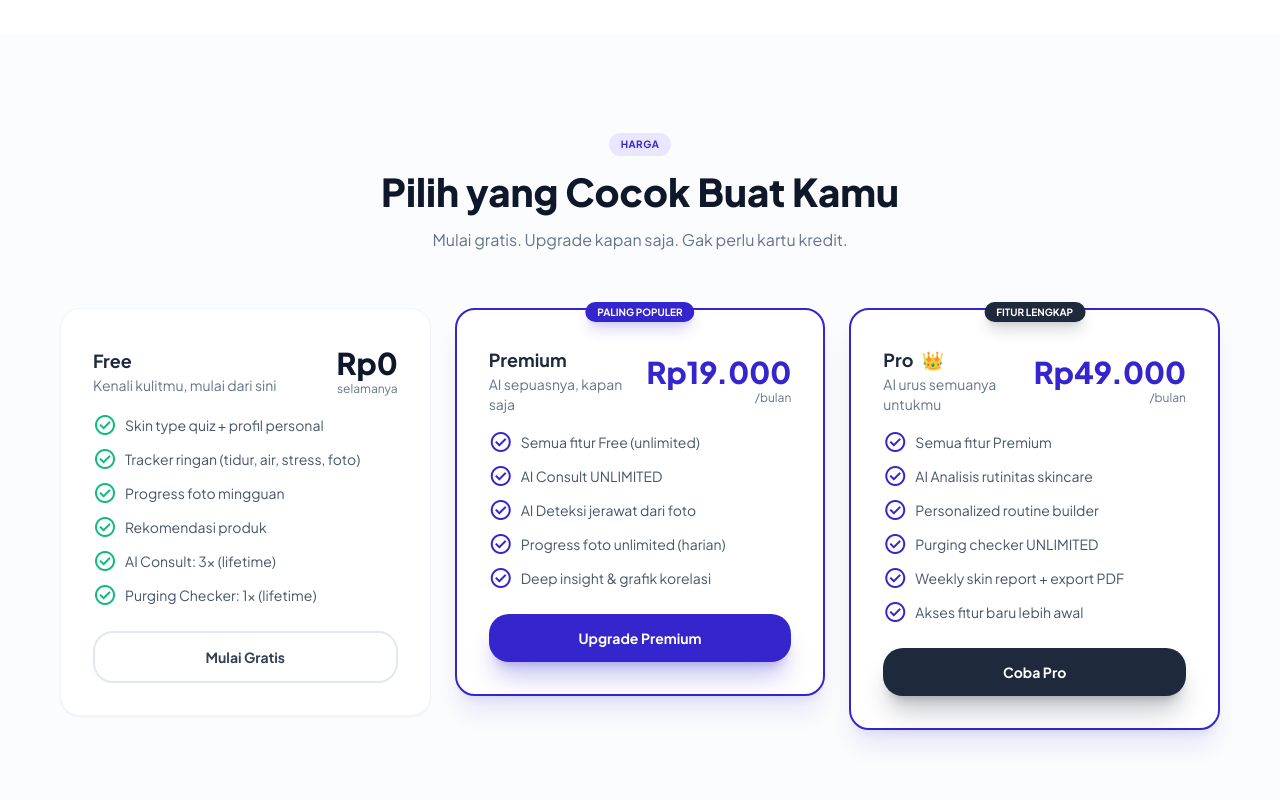
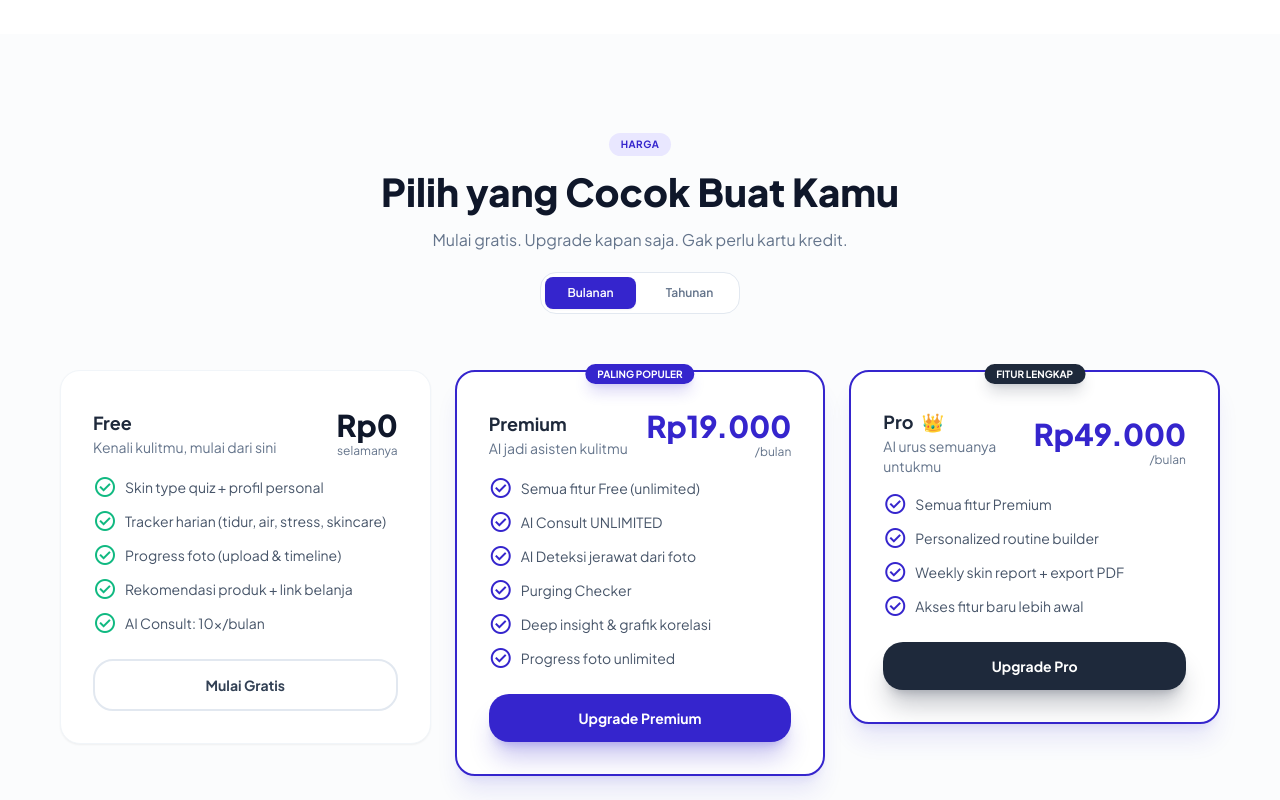
Before and after one commit to wisnuwrdh/narehat, a Next.js app: page / in a window 1280 px wide. Shown: the part 3420-4220 px from the top of the page. Built offline with nearby package versions, Linux system fonts and the light colour scheme.

Commit message:
feat(pricing): restruktur pricing — monthly limits, AI vision paid-only, landing page toggle tahunan

```diff
--- a/app/(app)/ai-consult/page.tsx
+++ b/app/(app)/ai-consult/page.tsx
@@ -42,13 +42,13 @@ export default function AIConsultPage() {
   });
   const [input, setInput] = useState("");
   const [loading, setLoading] = useState(false);
-  const [freeRemaining, setFreeRemaining] = useState(3);
+  const [freeRemaining, setFreeRemaining] = useState(10);
   const scrollRef = useRef<HTMLDivElement>(null);
   const textareaRef = useRef<HTMLTextAreaElement>(null);
 
   const isPremium = user.plan !== "free";
   const limitReached = !isPremium && freeRemaining <= 0;
-  const FREE_LIMIT = 3;
+  const FREE_LIMIT = 10;
 
   useEffect(() => {
     if (isPremium) return;
@@ -344,8 +344,8 @@ export default function AIConsultPage() {
         {limitReached && (
           <div className="pt-2">
             <div className="bg-gradient-to-r from-primary to-accent rounded-2xl p-4 text-white">
-              <p className="text-sm font-bold mb-1">Batas konsultasi gratis tercapai</p>
-              <p className="text-xs text-white/80 mb-3">Kamu telah menggunakan {FREE_LIMIT}x konsultasi gratis. Upgrade ke Premium untuk AI Consult unlimited + deteksi jerawat dari foto.</p>
+              <p className="text-sm font-bold mb-1">Batas konsultasi bulanan tercapai</p>
+              <p className="text-xs text-white/80 mb-3">Kamu telah menggunakan {FREE_LIMIT}x konsultasi gratis bulan ini. Upgrade ke Premium untuk AI Consult unlimited + deteksi jerawat dari foto.</p>
               <Link
                 href="/pricing"
                 className="inline-block px-4 py-2 bg-white text-primary text-xs font-bold rounded-xl"
--- a/app/(app)/subscription/page.tsx
+++ b/app/(app)/subscription/page.tsx
@@ -19,8 +19,7 @@ const plans = [
       "Tracker harian (tidur, air, stress, skincare)",
       "Progress foto (upload & timeline)",
       "Rekomendasi produk + link belanja",
-      "AI Consult: 3x (lifetime)",
-      "Purging Checker: 1x (lifetime)",
+      "AI Consult: 10x/bulan",
     ],
     planId: "free" as const,
     badge: null,
@@ -34,8 +33,9 @@ const plans = [
       "Semua fitur Free",
       "AI Consult UNLIMITED",
       "AI Deteksi jerawat dari foto",
-      "Insight korelasi & grafik tren",
-      "Foto & tracking history unlimited",
+      "Purging Checker",
+      "Deep insight & grafik korelasi",
+      "Progress foto unlimited",
     ],
     planId: "premium" as const,
     monthlyPlan: "premium_monthly" as const,
@@ -49,9 +49,7 @@ const plans = [
     period: { monthly: "/bulan", yearly: "/tahun" },
     features: [
       "Semua fitur Premium",
-      "AI Analisis rutinitas skincare",
       "Personalized routine builder",
-      "Purging checker UNLIMITED",
       "Weekly skin report + export PDF",
       "Akses fitur baru lebih awal",
     ],
--- a/app/api/ai/consult/route.ts
+++ b/app/api/ai/consult/route.ts
@@ -23,6 +23,15 @@ setInterval(() => {
   }
 }, 60_000);
 
+function firstDayOfMonth(): string {
+  const d = new Date();
+  d.setDate(1);
+  d.setHours(0, 0, 0, 0);
+  return d.toISOString();
+}
+
+const FREE_MONTHLY_LIMIT = 10;
+
 export async function POST(request: NextRequest) {
   try {
     const supabase = await createClient();
@@ -41,20 +50,20 @@ export async function POST(request: NextRequest) {
       .maybeSingle();
 
     const isPaying = profile && profile.plan !== "free";
-    const FREE_LIMIT = 3;
 
     if (!isPaying) {
       const { data: usageRows } = await supabase
         .from("ai_usage")
         .select("id")
         .eq("user_id", user.id)
-        .eq("feature", "consult");
+        .eq("feature", "consult")
+        .gte("created_at", firstDayOfMonth());
 
-      if ((usageRows || []).length >= FREE_LIMIT) {
+      if ((usageRows || []).length >= FREE_MONTHLY_LIMIT) {
         return NextResponse.json(
           {
-            error: "Batas konsultasi gratis tercapai",
-            message: "Kamu sudah menggunakan 3x AI Consult gratis. Upgrade ke Premium untuk konsultasi unlimited.",
+            error: "Batas konsultasi bulanan tercapai",
+            message: `Kamu sudah menggunakan ${FREE_MONTHLY_LIMIT}x AI Consult bulan ini. Upgrade ke Premium untuk konsultasi unlimited.`,
             free_remaining: 0,
           },
           { status: 402 }
@@ -128,9 +137,10 @@ export async function POST(request: NextRequest) {
         .from("ai_usage")
         .select("id")
         .eq("user_id", user.id)
-        .eq("feature", "consult");
+        .eq("feature", "consult")
+        .gte("created_at", firstDayOfMonth());
 
-      const freeRemaining = Math.max(0, FREE_LIMIT - (afterRows || []).length);
+      const freeRemaining = Math.max(0, FREE_MONTHLY_LIMIT - (afterRows || []).length);
 
       return NextResponse.json({
         question,
--- a/app/api/ai/quota/route.ts
+++ b/app/api/ai/quota/route.ts
@@ -1,11 +1,14 @@
 import { NextResponse } from "next/server";
 import { createClient } from "@/lib/supabase/server";
 
-const FREE_LIMITS: Record<string, number> = {
-  consult: 3,
-  purging: 1,
-  detect: 0,
-};
+const FREE_MONTHLY_LIMIT = 10;
+
+function firstDayOfMonth(): string {
+  const d = new Date();
+  d.setDate(1);
+  d.setHours(0, 0, 0, 0);
+  return d.toISOString();
+}
 
 export async function GET() {
   const supabase = await createClient();
@@ -31,7 +34,8 @@ export async function GET() {
   const { data: usage } = await supabase
     .from("ai_usage")
     .select("feature")
-    .eq("user_id", user.id);
+    .eq("user_id", user.id)
+    .gte("created_at", firstDayOfMonth());
 
   const counts: Record<string, number> = {};
   for (const row of usage || []) {
@@ -41,17 +45,17 @@ export async function GET() {
   return NextResponse.json({
     consult: {
       used: counts.consult || 0,
-      limit: FREE_LIMITS.consult,
+      limit: FREE_MONTHLY_LIMIT,
       unlimited: false,
     },
     purging: {
-      used: counts.purging || 0,
-      limit: FREE_LIMITS.purging,
+      used: 0,
+      limit: 0,
       unlimited: false,
     },
     detect: {
-      used: counts.detect || 0,
-      limit: FREE_LIMITS.detect,
+      used: 0,
+      limit: 0,
       unlimited: false,
     },
   });
--- a/components/landing/PricingSection.tsx
+++ b/components/landing/PricingSection.tsx
@@ -3,19 +3,20 @@
 import Link from "next/link";
 import { useEffect, useRef, useState } from "react";
 
+type Billing = "monthly" | "yearly";
+
 const plans = [
   {
     name: "Free",
     subtitle: "Kenali kulitmu, mulai dari sini",
-    price: "Rp0",
-    period: "selamanya",
+    price: { monthly: "Rp0", yearly: "Rp0" },
+    period: { monthly: "selamanya", yearly: "selamanya" },
     features: [
       "Skin type quiz + profil personal",
-      "Tracker ringan (tidur, air, stress, foto)",
-      "Progress foto mingguan",
-      "Rekomendasi produk",
-      "AI Consult: 3x (lifetime)",
-      "Purging Checker: 1x (lifetime)",
+      "Tracker harian (tidur, air, stress, skincare)",
+      "Progress foto (upload & timeline)",
+      "Rekomendasi produk + link belanja",
+      "AI Consult: 10x/bulan",
     ],
     cta: "Mulai Gratis",
     href: "/register",
@@ -23,15 +24,16 @@ const plans = [
   },
   {
     name: "Premium",
-    subtitle: "AI sepuasnya, kapan saja",
-    price: "Rp19.000",
-    period: "/bulan",
+    subtitle: "AI jadi asisten kulitmu",
+    price: { monthly: "Rp19.000", yearly: "Rp149.000" },
+    period: { monthly: "/bulan", yearly: "/tahun" },
     features: [
       "Semua fitur Free (unlimited)",
       "AI Consult UNLIMITED",
       "AI Deteksi jerawat dari foto",
-      "Progress foto unlimited (harian)",
+      "Purging Checker",
       "Deep insight & grafik korelasi",
+      "Progress foto unlimited",
     ],
     cta: "Upgrade Premium",
     href: "/register?plan=premium_monthly",
@@ -41,17 +43,15 @@ const plans = [
   {
     name: "Pro",
     subtitle: "AI urus semuanya untukmu",
-    price: "Rp49.000",
-    period: "/bulan",
+    price: { monthly: "Rp49.000", yearly: "Rp399.000" },
+    period: { monthly: "/bulan", yearly: "/tahun" },
     features: [
       "Semua fitur Premium",
-      "AI Analisis rutinitas skincare",
       "Personalized routine builder",
-      "Purging checker UNLIMITED",
       "Weekly skin report + export PDF",
       "Akses fitur baru lebih awal",
     ],
-    cta: "Coba Pro",
+    cta: "Upgrade Pro",
     href: "/register?plan=pro_monthly",
     featured: true,
     badge: "FITUR LENGKAP",
@@ -60,6 +60,7 @@ const plans = [
 
 export default function PricingSection() {
   const [visible, setVisible] = useState(false);
+  const [billing, setBilling] = useState<Billing>("monthly");
   const ref = useRef<HTMLDivElement>(null!);
 
   useEffect(() => {
@@ -88,6 +89,23 @@ export default function PricingSection() {
             Pilih yang Cocok Buat Kamu
           </h2>
           <p className="text-sm lg:text-base text-muted mt-3">Mulai gratis. Upgrade kapan saja. Gak perlu kartu kredit.</p>
+
+          <div className="flex gap-2 bg-white p-1 rounded-xl border border-border-light max-w-[200px] mx-auto mt-5">
+            {(["monthly", "yearly"] as Billing[]).map((b) => (
+              <button
+                key={b}
+                onClick={() => setBilling(b)}
+                className={`flex-1 py-2 text-xs font-semibold rounded-lg transition-all ${
+                  billing === b ? "text-white bg-primary shadow-sm" : "text-muted hover:text-slate-700"
+                }`}
+              >
+                {b === "monthly" ? "Bulanan" : "Tahunan"}
+              </button>
+            ))}
+          </div>
+          {billing === "yearly" && (
+            <p className="text-[11px] text-emerald-600 font-medium mt-2">Hemat 32–35% dengan langganan tahunan</p>
+          )}
         </div>
 
         <div className="grid grid-cols-1 md:grid-cols-3 gap-4 lg:gap-6 items-start">
@@ -96,9 +114,7 @@ export default function PricingSection() {
               key={plan.name}
               className={`relative rounded-2xl p-6 lg:p-8 pricing-card transition-all duration-300 hover:-translate-y-1.5 ${
                 plan.featured
-                  ? i === 2
-                    ? "bg-white border-2 border-primary shadow-xl shadow-primary/10"
-                    : "bg-white border-2 border-primary shadow-xl shadow-primary/10 md:scale-105"
+                  ? "bg-white border-2 border-primary shadow-xl shadow-primary/10 md:scale-105"
                   : "bg-white border border-border-subtle shadow-sm"
               } ${visible ? "reveal visible" : "reveal"}`}
               style={{ transitionDelay: `${i * 0.1}s` }}
@@ -106,7 +122,7 @@ export default function PricingSection() {
               {plan.badge && (
                 <div className="absolute -top-3 left-1/2 -translate-x-1/2">
                   <span className={`px-3 py-1 text-white text-[10px] font-bold rounded-full shadow-lg ${
-                    i === 2 ? "bg-slate-800 shadow-slate-800/20" : "bg-primary shadow-primary/20"
+                    plan.badge === "FITUR LENGKAP" ? "bg-slate-800 shadow-slate-800/20" : "bg-primary shadow-primary/20"
                   }`}>
                     {plan.badge}
                   </span>
@@ -117,15 +133,15 @@ export default function PricingSection() {
                 <div>
                   <h3 className="font-bold text-slate-800 text-base lg:text-lg flex items-center gap-2">
                     {plan.name}
-                    {i === 2 && <span className="text-lg">👑</span>}
+                    {plan.name === "Pro" && <span className="text-lg">👑</span>}
                   </h3>
                   <p className="text-xs lg:text-sm text-muted">{plan.subtitle}</p>
                 </div>
                 <div className="text-right">
                   <p className={`text-2xl lg:text-3xl font-extrabold ${plan.featured ? "text-primary" : "text-slate-900"}`}>
-                    {plan.price}
+                    {plan.price[billing]}
                   </p>
-                  <p className="text-[10px] lg:text-xs text-muted">{plan.period}</p>
+                  <p className="text-[10px] lg:text-xs text-muted">{plan.period[billing]}</p>
                 </div>
               </div>
 
@@ -144,7 +160,7 @@ export default function PricingSection() {
                 href={plan.href}
                 className={`btn-press block text-center w-full py-3.5 rounded-2xl font-bold text-sm transition-all ${
                   plan.featured
-                    ? i === 2
+                    ? plan.name === "Pro"
                       ? "bg-slate-800 text-white shadow-xl shadow-slate-800/25"
                       : "bg-primary text-white shadow-xl shadow-primary/25"
                     : "bg-white border-2 border-border-light text-slate-700 hover:border-primary/30 hover:text-primary"
--- a/types/index.ts
+++ b/types/index.ts
@@ -12,7 +12,7 @@ export interface User {
 export type SkinType = "oily" | "dry" | "combination" | "normal" | "sensitive";
 export type AcneSeverity = "mild" | "moderate" | "severe";
 export type Goal = "clear_acne" | "fade_scars" | "brighter_skin" | "all";
-export type PlanType = "free" | "premium_monthly" | "premium_yearly";
+export type PlanType = "free" | "premium_monthly" | "premium_yearly" | "pro_monthly" | "pro_yearly";
 
 export interface DailyLog {
   id: string;
```
